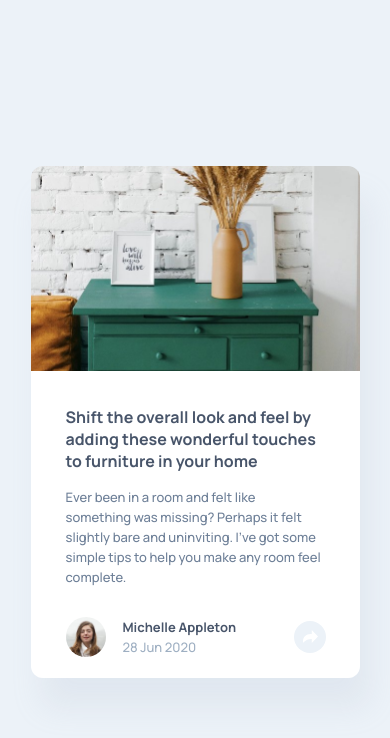
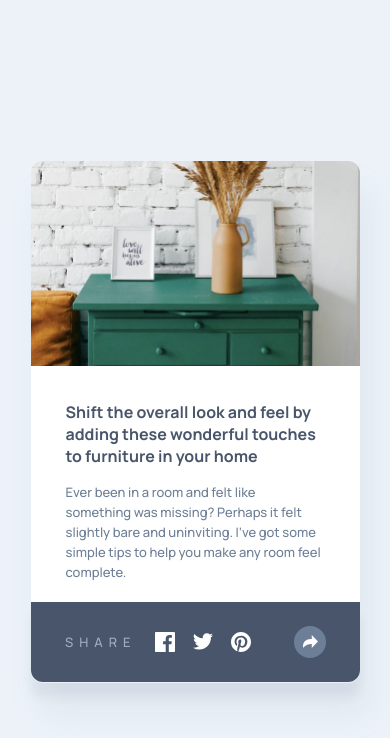
Before and after one commit to hammichalkovic/frontend-mentor-practices, a plain HTML site: page newbie/article-preview-component-master/index.html in a window 390 px wide. Both pictures are taken after a click on the button 309 px from the left and 637 px from the top of the page. Drawn offline with Linux system fonts and the light colour scheme.

Commit message:
Set .shareoption open/close script and animation

```diff
--- a/newbie/article-preview-component-master/css/style.css
+++ b/newbie/article-preview-component-master/css/style.css
@@ -118,6 +118,7 @@ p.name {
     border-color: transparent;
     background-color: hsl(210, 46%, 95%);
     padding: 2px 0 0 2px;
+    z-index: 1;
 }
 
 .share:hover {
@@ -137,7 +138,7 @@ p.name {
     text-transform: uppercase;
     font-size: 13px;
     color: hsl(212, 23%, 69%);
-    letter-spacing: 5px;
+    letter-spacing: 6px;
     display: flex;
     align-items: center;
     justify-content: space-around;
@@ -150,7 +151,7 @@ p.name {
 .fblink,
 .tlink,
 .plink {
-    padding: 8px;
+    padding: 8px 8px 5px 8px;
 }
 
 .fblink {
@@ -186,7 +187,7 @@ p.name {
 
 .nodisplay {
     display: none;
-    transition: 0.3s linear;
+    transition: 3s linear;
 }
 
 .attribution {
@@ -205,6 +206,25 @@ p.name {
     text-decoration: underline;
 }
 
+.animate {
+    animation-name: scale;
+    animation-duration: 0.1s;
+    animation-timing-function: linear;
+    animation-delay: 0;
+    animation-iteration-count: 1;
+    animation-fill-mode: both;
+}
+
+@keyframes scale {
+    0% {
+        transform: scaleY(0%);
+    }
+
+    100% {
+        transform: scaleY(100%);
+    }
+}
+
 @media screen and (max-width: 420px) {
 
 
@@ -220,14 +240,14 @@ p.name {
     .main {
         flex-direction: column;
         width: 329px;
-        height: 512px;
+        height: 522px;
     }
 
     .info {
         box-sizing: border-box;
         padding: 35px 35px;
         margin: 0;
-        height: 307px;
+        height: 317px;
         width: 329px;
         border-radius: 0 0 12px 12px;
     }
@@ -246,7 +266,7 @@ p.name {
         /* border: 1px solid salmon; */
         height: 40px;
         width: 260px;
-        margin-top: 30px;
+        margin-top: 40px;
 
     }
 
@@ -257,32 +277,26 @@ p.name {
     }
 
     .share {
-        min-width: 32px;
-        min-height: 32px;
         border-radius: 20px;
         margin-left: -85px;
         border-color: transparent;
         background-color: hsl(210, 46%, 95%);
         padding: 2px 0 0 2px;
+        z-index: 0;
     }
 
     .shareoptions {
         box-sizing: border-box;
         position: relative;
-        top: 0;
+        top: -60px;
         right: 35px;
-        height: 57px;
+        height: 80px;
         width: 329px;
         /* border: 1px solid black; */
         border-radius: 0 0 12px 12px;
-        background-color: hsl(217, 19%, 35%);
-        text-transform: uppercase;
-        font-size: 13px;
-        color: hsl(212, 23%, 69%);
-        padding: 0 50px 0 30px;
+        padding: 0 25px;
         /* display: none; */
-        box-shadow: 0px 15px 10px hsla(212, 23%, 69%, 20%);
-        /* transition: 0.3s linear; */
+
     }
 
     .shareoptions::before,
@@ -290,5 +304,51 @@ p.name {
         display: none;
     }
 
+    .fblink,
+    .tlink,
+    .plink {
+        padding-left: 0;
+        padding-right: 0;
+        /* border: 1px solid red; */
+
+    }
+
+    .share_mobile_active {
+        box-sizing: border-box;
+        display: flex;
+        align-items: center;
+        justify-content: center;
+        min-width: 30px;
+        min-height: 30px;
+        background-color: hsl(214, 17%, 51%);
+        padding: 0 0 1px 1px;
+        margin-left: 25px;
+        z-index: 1;
+    }
+
+    .personal {
+        justify-content: space-between;
+        margin-top: 3px;
+    }
+
+    /* .animate2 {
+        animation-name: scale2;
+        animation-duration: 0.1s;
+        animation-timing-function: linear;
+        animation-delay: 0;
+        animation-iteration-count: 1;
+        animation-fill-mode: both;
+    } */
+
+
+    /* @keyframes scale2 {
+        0% {
+            transform: scaleY(100%);
+        }
+
+        100% {
+            transform: scaleY(0%);
+        }
+    } */
 
 }
--- a/newbie/article-preview-component-master/index.html
+++ b/newbie/article-preview-component-master/index.html
@@ -29,11 +29,12 @@
         </div>
         <button class="share"><img src="./images/icon-share.svg" alt="Share arrow"></button>
       </div>
-      <div class="shareoptions ">
+      <div class="shareoptions nodisplay animate">
         Share
         <div class="fblink"><a href="https://www.facebook.com/"><img src="/images/icon-facebook.svg" alt="Facebook link icon"></a></div>
         <div class="tlink"><a href="https://twitter.com/"><img src="./images/icon-twitter.svg" alt="Twitter link icon"></a></div>
         <div class="plink"><a href="https://www.pinterest.com/"><img src="./images/icon-pinterest.svg" alt="Pinterest link icon"></a></div>
+        <button class="share_mobile_active share nodisplay"><img src="./images/icon-share-white.svg" alt="Share arrow"></button>
       </div>
     </div>
   </section>
--- a/newbie/article-preview-component-master/script.js
+++ b/newbie/article-preview-component-master/script.js
@@ -1,12 +1,20 @@
 let button = document.querySelector('.share'),
     buttonicon = button.querySelector('img'),
-    shareoptions = document.querySelector('.shareoptions');
+    shareoptions = document.querySelector('.shareoptions'),
+    buttonOffMobile = document.querySelector('.share_mobile_active');
 
 button.addEventListener('click', (e) => {
     button.classList.toggle('buttonactive');
     toChangeArrowColor();
     shareoptions.classList.toggle('nodisplay');
 
+});
+
+buttonOffMobile.addEventListener('click', (e) => {
+    shareoptions.classList.toggle('nodisplay');
+    if(buttonOffMobile.classList.contains('nodisplay')) {
+        buttonicon.src = './images/icon-share.svg';
+    }
 });
 
 function toChangeArrowColor() {
```
